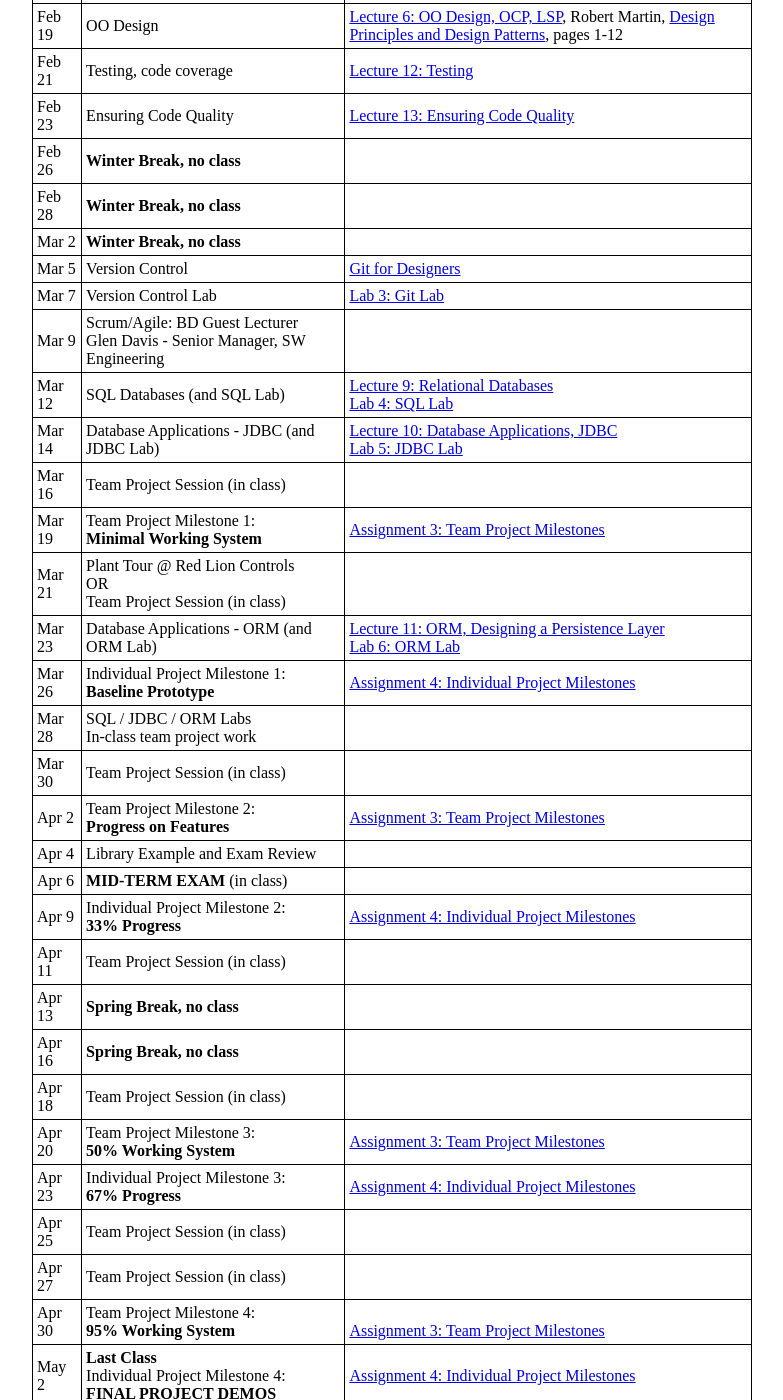
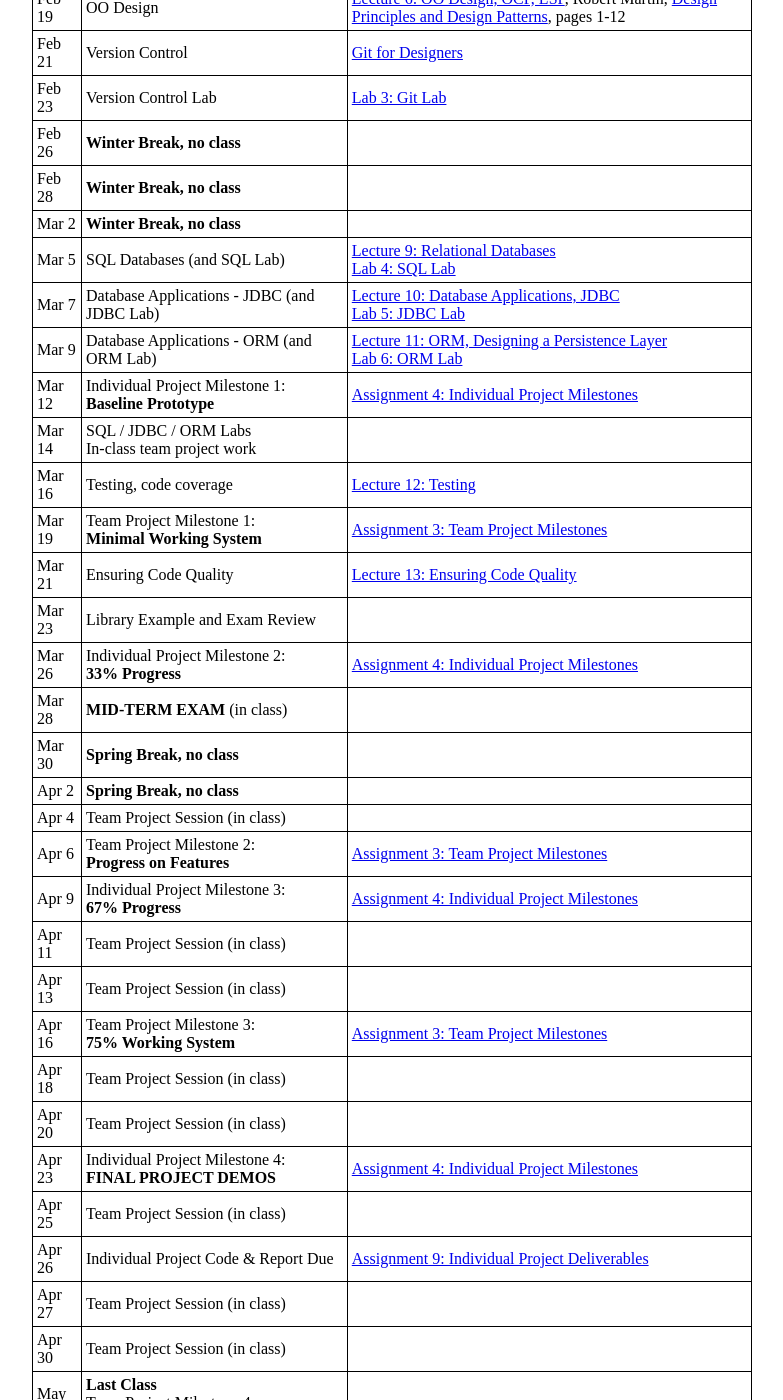
Before and after one commit to ycpcs/cs320-spring2018, a Jekyll site: the page built from schedule.md, in a window 1280 px wide and 1400 px high, scrolled down 819 px. Shown: the whole window, without its empty margins (248-1031 px from the left). Built offline with Jekyll 4.4.1, drawn with Linux system fonts in a browser that asks for light colours; some of the changed text lies outside the part shown.

Commit message:
updated schedule

```diff
--- a/schedule.md
+++ b/schedule.md
@@ -8,57 +8,56 @@ This is the schedule for the course.  It may be updated from time to time.  Upda
 **Important**: Do the reading *before* you come to class!
 
 * UD is *UML Distilled, 3rd ed.*
-* XP is *Extreme Programming Explained, 2nd ed.*
 
 Date | Topic/Activity | Reading
 ---- | -------------- | -------
 Jan 17 | Course Introduction | [Lecture 1: Course Overview, OOP](lectures/lecture01.html)
 Jan 19 | HTML and CSS (and HTML and CSS Lab) | [Lecture 7: HTML and CSS](lectures/lecture07.html)<br> [Lab 1: HTML and CSS Lab](./labs/lab01.html)
 Jan 22 | Web Applications (and Web Applications Lab) | [Lecture 8: Web Applications](lectures/lecture08.html)<br> [Lab 2: Web Applications Lab](./labs/lab02.html)
-Jan 24 | Web Applications Lab (in class) | [Lab 2: Web Applications Lab](./labs/lab02.html)
+Jan 24 | Web Applications Exercise and Lab (in class) | [Lab 2: Web Applications Lab](./labs/lab02.html)
 Jan 26 | Development Process, Agile Development | UD: Chapter 2, [Lecture 2: Development Process](lectures/lecture02.html), [Manifesto for Agile Software Development](http://www.agilemanifesto.org/)
-Jan 29 | Agile and Extreme Programming | XP: Chapters 1&ndash;5, [Questions and Discussions](lectures/XPdiscussion1_5.html)
-Jan 31 | Agile and Extreme Programming | XP: Chapters 6&ndash;7, [Questions and Discussions](lectures/XPdiscussion6_7.html)
-Feb 2 | Requirements | UD: Chapter 9, [Lecture 3: Requirements, Use Cases](lectures/lecture03.html)
-Feb 5 | Use Case Exercise |
-Feb 7 | Team Project Session: Use Cases (in class) |
-Feb 9 | UML, OO Analysis | UD: Chapter 3, [Lecture 4: UML Class Diagrams](lectures/lecture04.html), [Lecture 5: OO Analysis](lectures/lecture05.html)
-Feb 12 | OO Analysis Exercise |
-Feb 14 | Team Project Session: project analysis model (in class)
-Feb 16 | Analysis Model Presentations and Discussion
+Jan 29 | Agile Development and Scrum  | [Questions and Discussions](lectures/XPdiscussion1_5.html)
+Jan 31 | Agile and Scrum Guest Lecture | XP: Chapters 6&ndash;7, [Questions and Discussions](lectures/XPdiscussion6_7.html)
+Feb 2  | Requirements | UD: Chapter 9, [Lecture 3: Requirements, Use Cases](lectures/lecture03.html)
+Feb 5  | Use Case Exercise |
+Feb 7  | Team Project Session: Use Cases (in class) |
+Feb 9  | UML, OO Analysis | UD: Chapter 3, [Lecture 4: UML Class Diagrams](lectures/lecture04.html), [Lecture 5: OO Analysis](lectures/lecture05.html)
+Feb 12 | OO Analysis Exercise (in class) |
+Feb 14 | Team Project Session: Project Analysis Model (in class)
+Feb 16 | Project Analysis Model Presentations and Discussion
 Feb 19 | OO Design | [Lecture 6: OO Design, OCP, LSP](lectures/lecture06.html), Robert Martin, [Design Principles and Design Patterns](lectures/lecture06/Principles_and_Patterns.pdf), pages 1-12
-Feb 21 | Testing, code coverage | [Lecture 12: Testing](lectures/lecture12.html)
-Feb 23 | Ensuring Code Quality | [Lecture 13: Ensuring Code Quality](lectures/lecture13.html)
+Feb 21 | Version Control | [Git for Designers](https://web.archive.org/web/20150301060509/http://hoth.entp.com/output/git_for_designers.html)
+Feb 23 | Version Control Lab |  [Lab 3: Git Lab](./labs/lab03.html)
 Feb 26 | **Winter Break, no class**
 Feb 28 | **Winter Break, no class**
-Mar 2 | **Winter Break, no class**
-Mar 5 | Version Control | [Git for Designers](https://web.archive.org/web/20150301060509/http://hoth.entp.com/output/git_for_designers.html)
-Mar 7 | Version Control Lab |  [Lab 3: Git Lab](./labs/lab03.html)
-Mar 9 | Scrum/Agile: BD Guest Lecturer<br> Glen Davis - Senior Manager, SW Engineering
-Mar 12 | SQL Databases (and SQL Lab) | [Lecture 9: Relational Databases](lectures/lecture09.html)<br> [Lab 4: SQL Lab](./labs/lab04.html)
-Mar 14 | Database Applications - JDBC (and JDBC Lab) | [Lecture 10: Database Applications, JDBC](lectures/lecture10.html)<br> [Lab 5: JDBC Lab](./labs/lab05.html)
-Mar 16 | Team Project Session (in class)
+Mar 2  | **Winter Break, no class**
+Mar 5  | SQL Databases (and SQL Lab) | [Lecture 9: Relational Databases](lectures/lecture09.html)<br> [Lab 4: SQL Lab](./labs/lab04.html)
+Mar 7  | Database Applications - JDBC (and JDBC Lab) | [Lecture 10: Database Applications, JDBC](lectures/lecture10.html)<br> [Lab 5: JDBC Lab](./labs/lab05.html)
+Mar 9  | Database Applications - ORM (and ORM Lab) | [Lecture 11: ORM, Designing a Persistence Layer](lectures/lecture11.html)<br> [Lab 6: ORM Lab](./labs/lab06.html)
+Mar 12 | Individual Project Milestone 1:<br> **Baseline Prototype** | [Assignment 4: Individual Project Milestones](assign/assign04.html)
+Mar 14 | SQL / JDBC / ORM Labs<br> In-class team project work
+Mar 16 | Testing, code coverage | [Lecture 12: Testing](lectures/lecture12.html)
 Mar 19 | Team Project Milestone 1:<br> **Minimal Working System** | [Assignment 3: Team Project Milestones](assign/assign03.html)
-Mar 21 | Plant Tour @ Red Lion Controls<br>OR<br>Team Project Session (in class)
-Mar 23 | Database Applications - ORM (and ORM Lab) | [Lecture 11: ORM, Designing a Persistence Layer](lectures/lecture11.html)<br> [Lab 6: ORM Lab](./labs/lab06.html)
-Mar 26 | Individual Project Milestone 1:<br> **Baseline Prototype** | [Assignment 4: Individual Project Milestones](assign/assign04.html)
-Mar 28 | SQL / JDBC / ORM Labs<br> In-class team project work
-Mar 30 | Team Project Session (in class)
-Apr 2 | Team Project Milestone 2:<br> **Progress on Features** | [Assignment 3: Team Project Milestones](assign/assign03.html)
-Apr 4 | Library Example and Exam Review
-Apr 6 | **MID-TERM EXAM** (in class)
-Apr 9 | Individual Project Milestone 2:<br> **33% Progress** | [Assignment 4: Individual Project Milestones](assign/assign04.html)
+Mar 21 | Ensuring Code Quality | [Lecture 13: Ensuring Code Quality](lectures/lecture13.html)
+Mar 23 | Library Example and Exam Review
+Mar 26 | Individual Project Milestone 2:<br> **33% Progress** | [Assignment 4: Individual Project Milestones](assign/assign04.html)
+Mar 28 | **MID-TERM EXAM** (in class)
+Mar 30 | **Spring Break, no class**
+Apr 2  | **Spring Break, no class**
+Apr 4  | Team Project Session (in class)
+Apr 6  | Team Project Milestone 2:<br> **Progress on Features** | [Assignment 3: Team Project Milestones](assign/assign03.html)
+Apr 9  | Individual Project Milestone 3:<br> **67% Progress** | [Assignment 4: Individual Project Milestones](assign/assign04.html)
 Apr 11 | Team Project Session (in class)
-Apr 13 | **Spring Break, no class**
-Apr 16 | **Spring Break, no class**
+Apr 13 | Team Project Session (in class)
+Apr 16 | Team Project Milestone 3:<br> **75% Working System** | [Assignment 3: Team Project Milestones](assign/assign03.html)
 Apr 18 | Team Project Session (in class)
-Apr 20 | Team Project Milestone 3:<br> **50% Working System** | [Assignment 3: Team Project Milestones](assign/assign03.html)
-Apr 23 | Individual Project Milestone 3:<br> **67% Progress** | [Assignment 4: Individual Project Milestones](assign/assign04.html)
+Apr 20 | Team Project Session (in class)
+Apr 23 | Individual Project Milestone 4:<br> **FINAL PROJECT DEMOS** | [Assignment 4: Individual Project Milestones](assign/assign04.html)
 Apr 25 | Team Project Session (in class)
+Apr 26 | Individual Project Code & Report Due | [Assignment 9: Individual Project Deliverables](assign/assign09.html)
 Apr 27 | Team Project Session (in class)
-Apr 30 | Team Project Milestone 4:<br> **95% Working System** | <br>[Assignment 3: Team Project Milestones](assign/assign03.html)
-May 2 | **Last Class**<br>Individual Project Milestone 4:<br> **FINAL PROJECT DEMOS** | [Assignment 4: Individual Project Milestones](assign/assign04.html)
-May 4 | **Finals week, no class**<br>Individual Project Code & Report Due  | [Assignment 9: Individual Project Deliverables](assign/assign09.html)
-May 5 | Team Project Code & Report Due| [Assignment 8: Team Project Deliverables](assign/assign08.html)
+Apr 30 | Team Project Session (in class)
+May 2  | **Last Class**<br> Team Project Milestone 4:<br> **95% Working System** | <br>[Assignment 3: Team Project Milestones](assign/assign03.html)
+May 5 | Team Project Code & Report Due | [Assignment 8: Team Project Deliverables](assign/assign08.html)
 May 8 | Team Project Reflection Due<br>Team Project Self/Peer Evaluation Due | [Assignment 10: Team Project Reflection](assign/assign10.html)<br> [Assignment 11: Team Project Self/Peer Evaluation](assign/assign11.html)
 May 9 | **TEAM PROJECT PRESENTATIONS**<br>During Final Exam Period | [Assignment 8: Team Project Deliverables](assign/assign08.html)
```
